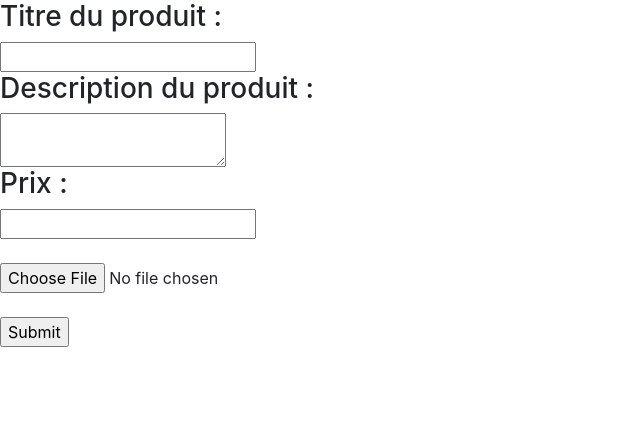
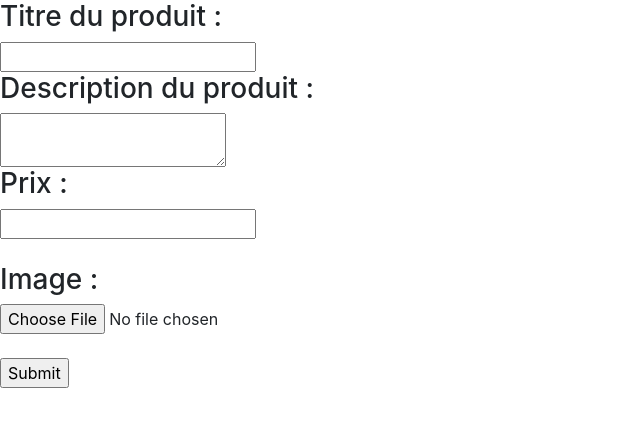
Before and after one commit to HaisRodolphe/LaPlaceDuMarch-.com, a PHP site: page /admin/admin.php?action=add in a window 1280 px wide. Shown: the part 128-555 px from the top of the page, without its empty margins (0-640 px from the left). Run offline with PHP 8.4, Linux system fonts and the light colour scheme; the visitor is signed in with stand-in values (Sample User, id 1).

Commit message:
Update admin.php

```diff
--- a/LaPlaceDuMarché - php/admin/admin.php
+++ b/LaPlaceDuMarché - php/admin/admin.php
@@ -132,6 +132,7 @@
                 <h3>Titre du produit :</h3><input type="text" name="title" />
                 <h3>Description du produit :</h3><textarea name="description"></textarea>
                 <h3>Prix :</h3><input type="text" name="price" /><br /><br />
+                <h3>Image :</h3>
                 <input type="file" name="img" /><br /><br /> <!-- insert une image -->
                 <input type="submit" name="submit" />
 
```
